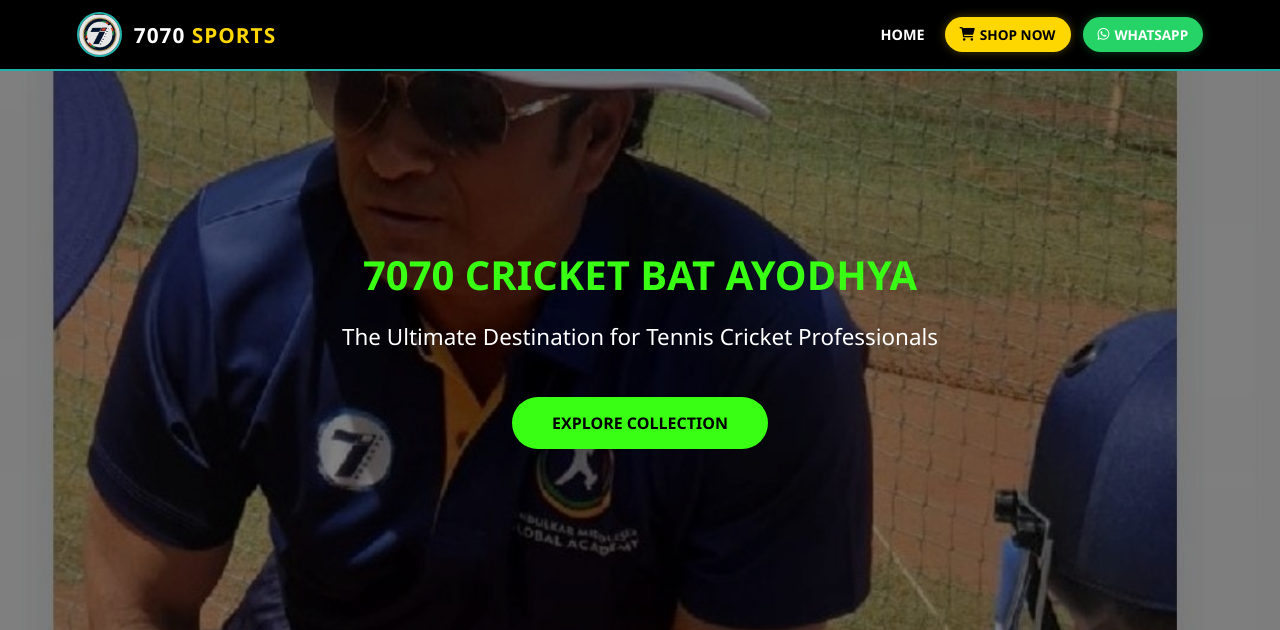
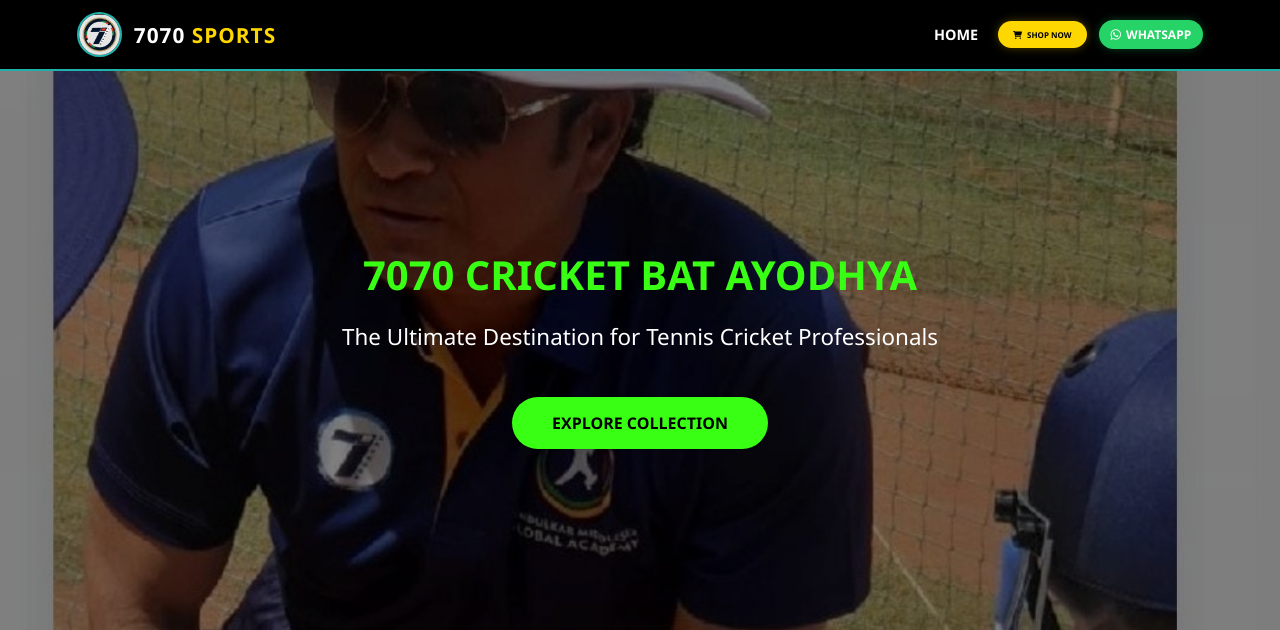
Before and after one commit to abidi5087-AI/7070-CRICKET-BAT-AYODHYA, a Flask app: page / in a window 1280 px wide. Shown: the top 630 px of the page. Run offline with Flask 3, Linux system fonts and the light colour scheme.

Commit message:
Update index.html

```diff
--- a/templates/index.html
+++ b/templates/index.html
@@ -148,11 +148,11 @@
     <nav style="display: flex; align-items: center; gap: 12px;">
     <a href="/" style="color: #ffffff; text-decoration: none; font-weight: 600; font-size: 0.9rem; padding: 5px 8px;">HOME</a>
 
-    <a href="/bats" style="background: #FFD700; color: #000; padding: 8px 15px; border-radius: 50px; text-decoration: none; font-weight: 800; font-size: 0.85rem; display: flex; align-items: center; gap: 5px; box-shadow: 0 0 10px rgba(255, 215, 0, 0.3);">
+    <a href="/bats" style="background: #FFD700; color: #000; padding: 8px 15px; border-radius: 50px; text-decoration: none; font-weight: 800; font-size: 0.5rem; display: flex; align-items: center; gap: 5px; box-shadow: 0 0 10px rgba(255, 215, 0, 0.3);">
         <i class="fas fa-shopping-cart"></i> SHOP NOW
     </a>
 
-    <a href="https://wa.me/9118033485" style="background: #25D366; color: #fff; padding: 8px 15px; border-radius: 50px; text-decoration: none; font-weight: 800; font-size: 0.85rem; display: flex; align-items: center; gap: 5px; box-shadow: 0 0 10px rgba(37, 211, 102, 0.3);">
+    <a href="https://wa.me/9118033485" style="background: #25D366; color: #fff; padding: 6px 12px; border-radius: 50px; text-decoration: none; font-weight: 800; font-size: 12px !important; display: flex; align-items: center; gap: 5px; box-shadow: 0 0 10px rgba(37, 211, 102, 0.3);">
         <i class="fab fa-whatsapp"></i> WHATSAPP
     </a>
 </nav>
```
